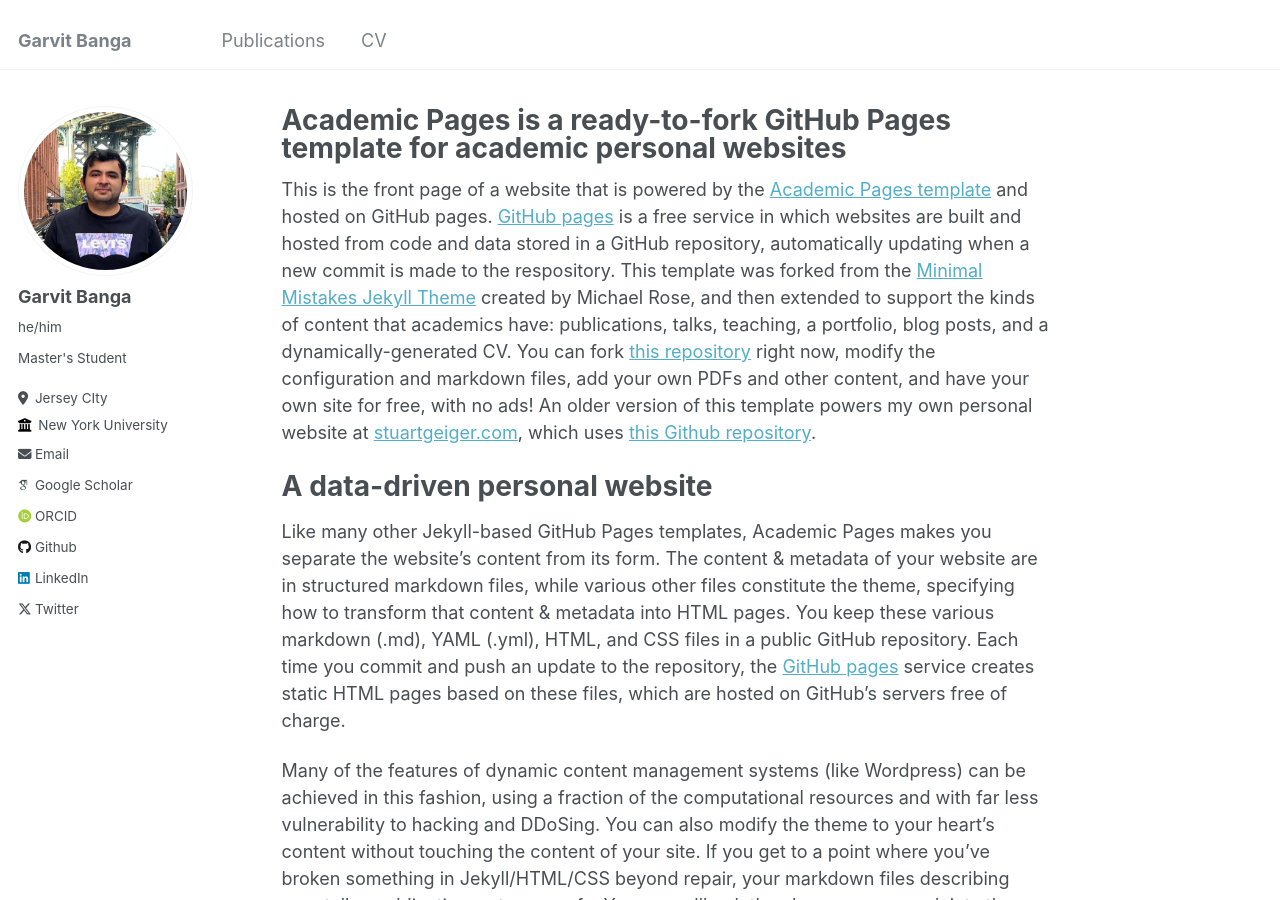
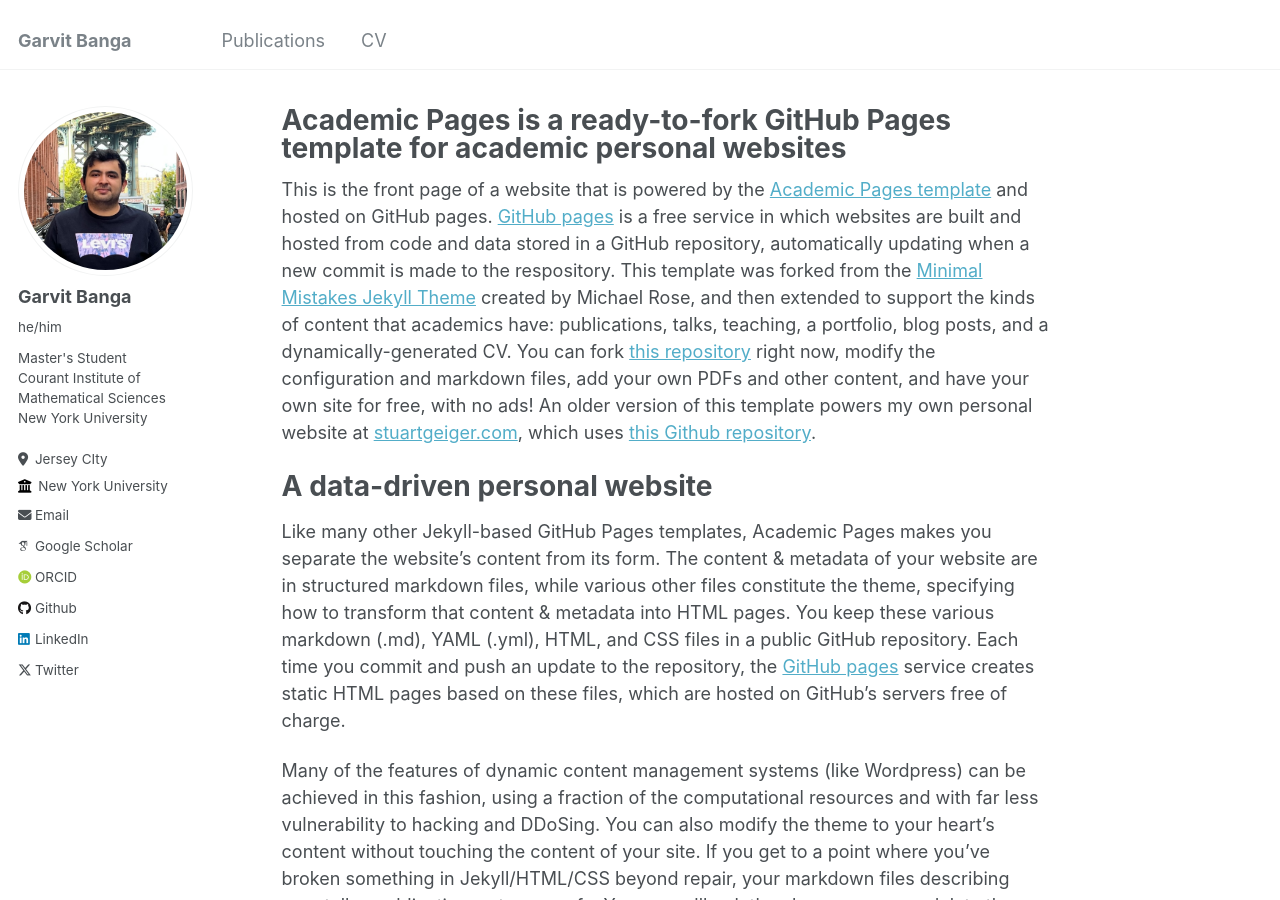
Before and after one commit to GarvitBanga/garvitbanga.github.io, a Jekyll site: the page built from _pages/about.md, in a window 1280 px wide and 900 px high. Built offline with Jekyll 4.4.1, drawn with Linux system fonts in a browser that asks for light colours; some web fonts are replaced.

Commit message:
Update author-profile.html

```diff
--- a/_includes/author-profile.html
+++ b/_includes/author-profile.html
@@ -17,7 +17,7 @@
   <div class="author__content">
     <h3 class="author__name">{{ author.name }}</h3>
     {% if author.pronouns %}<p class="author__pronouns">{{ author.pronouns }}</p>{% endif %}
-    {% if author.bio %}<p class="author__bio">{{ author.bio < br>Courant Institute of Mathematical Sciences <br>New York University}}</p>{% endif %}
+    {% if author.bio %}<p class="author__bio">{{ author.bio}} <br>Courant Institute of Mathematical Sciences <br>New York University</p>{% endif %}
   </div>
 
   <div class="author__urls-wrapper">
```
